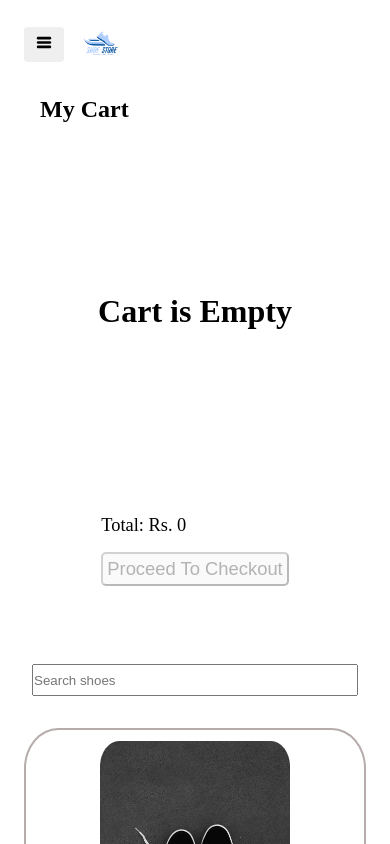
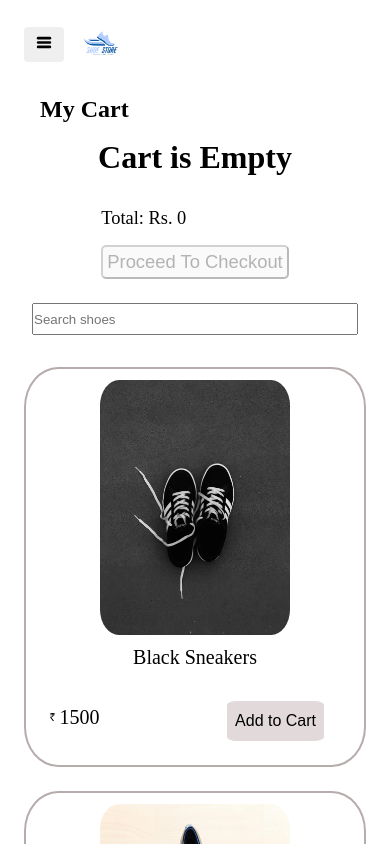
Before and after one commit to Waseemsvm/tutedude-react-ass5-online-shoe-store-with-cart, a React (Vite) app: page /catalogue in a window 390 px wide. Shown: the top 844 px of the page. Built offline with nearby package versions, Linux system fonts and the light colour scheme.

Commit message:
updated styles for cart

```diff
--- a/src/styles/CartPage.module.css
+++ b/src/styles/CartPage.module.css
@@ -4,6 +4,10 @@
 
 .cart-page {
   height: 25rem;
+}
+
+.cart-page:has(.cart-empty) {
+  height: auto;
 }
 
 .cart-page h2 {
@@ -46,6 +50,12 @@
   .cart-items {
     grid-template-columns: repeat(1, 1fr);
   }
+}
+
+@media screen and (max-width: 576px) {
+    .cart-page:has(.cart-empty) +div{
+      margin-top: 0;
+    }
 }
 
 /* .cart-items::-webkit-scrollbar, .cart-items::-webkit-scrollbar-track, .cart-items::-webkit-scrollbar-thumb, .cart-items::-webkit-scrollbar-button{
```
